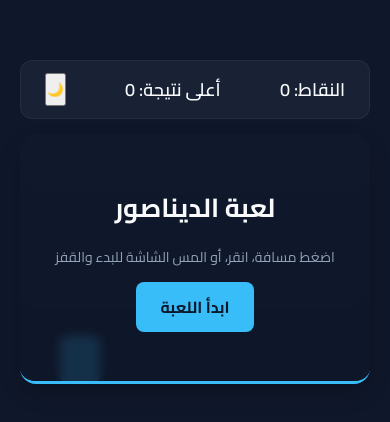
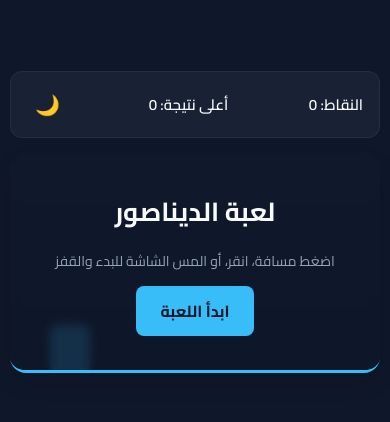
Before and after one commit to Islam016/Chrome_Dino_Game, a plain HTML site: page index.html in a window 390 px wide. Shown: the part 200-622 px from the top of the page. Drawn offline with Linux system fonts and the light colour scheme.

Commit message:
Update style.css

```diff
--- a/style.css
+++ b/style.css
@@ -1,17 +1,52 @@
+:root {
+    --bg-color: #0f172a;
+    --text-color: #f8fafc;
+    --board-bg: linear-gradient(180deg, #1e293b 0%, #0f172a 100%);
+    --board-border: #38bdf8;
+    --score-bg: rgba(30, 41, 59, 0.7);
+    --score-border: rgba(255, 255, 255, 0.05);
+    --dino-color: #38bdf8;
+    --cactus-color: #f43f5e;
+    --message-bg: rgba(15, 23, 42, 0.85);
+    --text-muted: #94a3b8;
+    --btn-bg: #38bdf8;
+    --btn-hover: #0ea5e9;
+    --btn-text: #0f172a;
+}
+
+body.light-theme {
+    --bg-color: #f1f5f9;
+    --text-color: #1e293b;
+    --board-bg: linear-gradient(180deg, #e2e8f0 0%, #f1f5f9 100%);
+    --board-border: #0284c7;
+    --score-bg: rgba(255, 255, 255, 0.8);
+    --score-border: rgba(0, 0, 0, 0.05);
+    --dino-color: #0284c7;
+    --cactus-color: #e11d48;
+    --message-bg: rgba(241, 245, 249, 0.85);
+    --text-muted: #64748b;
+    --btn-bg: #0284c7;
+    --btn-hover: #0369a1;
+    --btn-text: #ffffff;
+}
+
 * {
     margin: 0;
     padding: 0;
     box-sizing: border-box;
     font-family: 'Cairo', sans-serif;
+    user-select: none;
+    -webkit-user-select: none;
 }
 
 body {
-    background-color: #0f172a;
-    color: #f8fafc;
+    background-color: var(--bg-color);
+    color: var(--text-color);
     display: flex;
     justify-content: center;
     align-items: center;
     min-height: 100vh;
+    transition: background-color 0.3s, color 0.3s;
 }
 
 .game-container {
@@ -24,25 +59,43 @@ body {
 .score-board {
     display: flex;
     justify-content: space-between;
-    background: rgba(30, 41, 59, 0.7);
+    align-items: center;
+    background: var(--score-bg);
     backdrop-filter: blur(10px);
     padding: 12px 24px;
     border-radius: 12px;
     margin-bottom: 15px;
     font-size: 18px;
     font-weight: 600;
-    border: 1px solid rgba(255, 255, 255, 0.05);
+    border: 1px solid var(--score-border);
+    transition: background 0.3s, border 0.3s;
+}
+
+.theme-btn {
+    background: transparent;
+    border: none;
+    font-size: 20px;
+    cursor: pointer;
+    padding: 4px 8px;
+    border-radius: 6px;
+    transition: transform 0.2s;
+}
+
+.theme-btn:hover {
+    transform: scale(1.1);
 }
 
 .game-board {
     position: relative;
     width: 100%;
     height: 250px;
-    background: linear-gradient(180deg, #1e293b 0%, #0f172a 100%);
+    background: var(--board-bg);
     border-radius: 16px;
     overflow: hidden;
-    border-bottom: 3px solid #38bdf8;
-    box-shadow: 0 10px 25px -5px rgba(0, 0, 0, 0.3);
+    border-bottom: 3px solid var(--board-border);
+    box-shadow: 0 10px 25px -5px rgba(0, 0, 0, 0.2);
+    touch-action: manipulation;
+    transition: background 0.3s, border-color 0.3s;
 }
 
 /* شكل الديناصور */
@@ -52,7 +105,7 @@ body {
     left: 40px;
     width: 40px;
     height: 45px;
-    background-color: #38bdf8;
+    background-color: var(--dino-color);
     border-radius: 8px 8px 4px 4px;
     transition: background-color 0.3s;
 }
@@ -75,8 +128,9 @@ body {
     left: 700px;
     width: 25px;
     height: 40px;
-    background-color: #f43f5e;
+    background-color: var(--cactus-color);
     border-radius: 6px 6px 0 0;
+    transition: background-color 0.3s;
 }
 
 /* حركة تحرك الصبار */
@@ -96,7 +150,7 @@ body {
     left: 0;
     width: 100%;
     height: 100%;
-    background: rgba(15, 23, 42, 0.85);
+    background: var(--message-bg);
     backdrop-filter: blur(5px);
     display: flex;
     flex-direction: column;
@@ -104,35 +158,50 @@ body {
     align-items: center;
     gap: 12px;
     z-index: 10;
+    transition: background 0.3s;
 }
 
 .game-message h2 {
     font-size: 26px;
-    color: #f8fafc;
+    color: var(--text-color);
 }
 
 .game-message p {
     font-size: 14px;
-    color: #94a3b8;
+    color: var(--text-muted);
 }
 
 .game-message button {
-    background-color: #38bdf8;
-    color: #0f172a;
+    background-color: var(--btn-bg);
+    color: var(--btn-text);
     border: none;
     padding: 10px 24px;
     font-size: 16px;
     font-weight: 700;
     border-radius: 8px;
     cursor: pointer;
-    transition: transform 0.2s, background-color 0.2s;
+    transition: transform 0.2s, background-color 0.3s;
 }
 
 .game-message button:hover {
-    background-color: #0ea5e9;
+    background-color: var(--btn-hover);
     transform: translateY(-2px);
 }
 
 .hidden {
     display: none !important;
 }
+
+/* توافق الشاشات الصغيرة */
+@media (max-width: 600px) {
+    .game-container {
+        padding: 10px;
+    }
+    .game-board {
+        height: 220px;
+    }
+    .score-board {
+        font-size: 15px;
+        padding: 10px 16px;
+    }
+}
```
